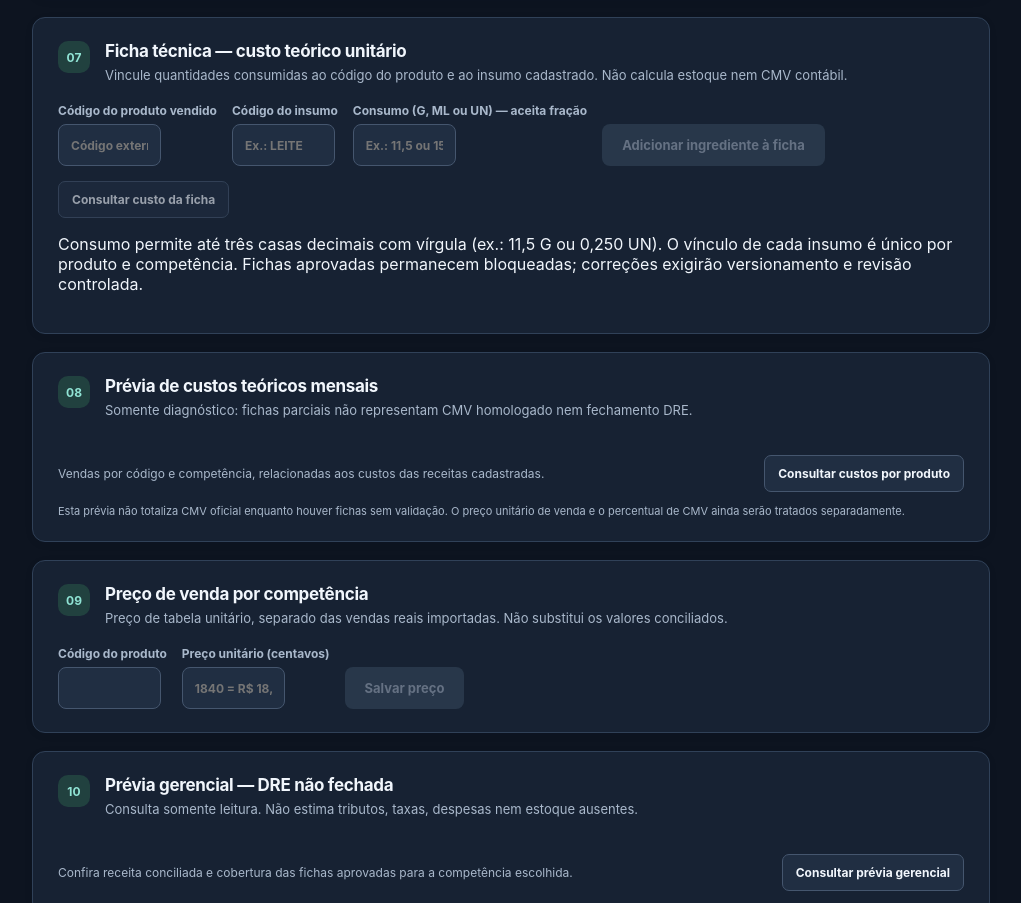
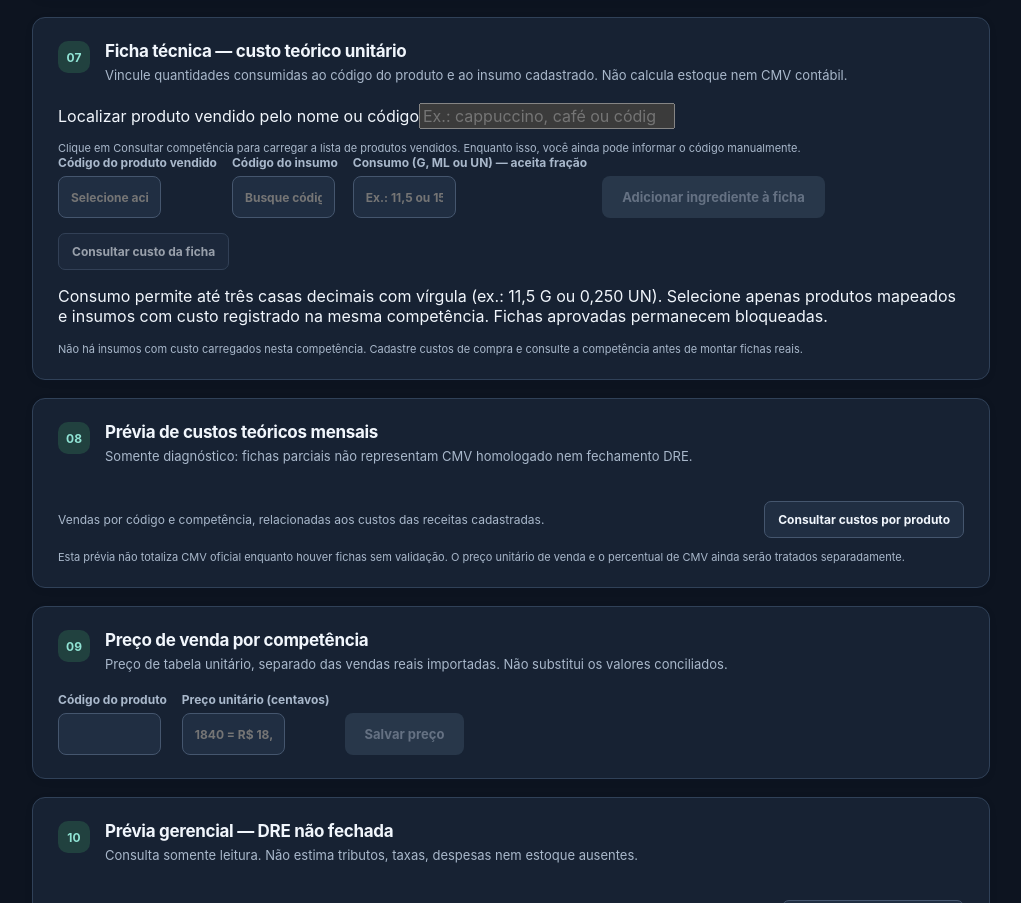
Before and after one commit to MichaelDeCarvalho/DRE-Mais1, a React (Vite) app: page / in a window 1280 px wide. Shown: the part 1543-2446 px from the top of the page, without its empty margins (248-1269 px from the left). Built offline with nearby package versions, Linux system fonts and the light colour scheme.

Commit message:
feat(ui): buscar produto vendido e insumo por competencia e sinalizar fichas aprovadas

```diff
--- a/src/App.tsx
+++ b/src/App.tsx
@@ -4,6 +4,7 @@ import { invoke } from '@tauri-apps/api/core';
 import { brl, periodLabel } from './format';
 import { consultPeriodModules, nextCompetence } from './competence';
 import { parseQuantityMilliBase } from './quantity';
+import { findRecipeCandidates, recipeStatusLabel } from './recipe_selection';
 import type { ImportSummary, CatalogImportSummary, CatalogStatus, MappingOverview } from './types';
 
 const months = Array.from({ length: 12 }, (_, i) => ({ value: String(i + 1).padStart(2, '0'), label: new Intl.DateTimeFormat('pt-BR', { month: 'long', timeZone: 'UTC' }).format(new Date(Date.UTC(2026, i, 1))) }));
@@ -133,6 +134,7 @@ export function App() {
   const [catalogInfo, setCatalogInfo] = useState<CatalogImportSummary | null>(null);
   const [catalogError, setCatalogError] = useState<string | null>(null);
   const [recipeProduct, setRecipeProduct] = useState('');
+  const [recipeProductSearch, setRecipeProductSearch] = useState('');
   const [recipeIngredient, setRecipeIngredient] = useState('');
   const [recipeQty, setRecipeQty] = useState('');
   const [recipeError, setRecipeError] = useState('');
@@ -391,7 +393,7 @@ export function App() {
     setViewedPeriod(null);
     if(clearInputs){
       setProductsPath(null);setPaymentsPath(null);
-      setRecipeProduct('');setRecipeIngredient('');setRecipeQty('');setRecipeApprovalNote('');
+      setRecipeProduct('');setRecipeProductSearch('');setRecipeIngredient('');setRecipeQty('');setRecipeApprovalNote('');
       setIngredientCode('');setIngredientName('');setIngredientQty('');setIngredientCost('');
       setIngredientSupplier('');setIngredientFreight('0');setIngredientSt('0');
       setSalePriceCode('');setSalePriceCents('');
@@ -441,6 +443,14 @@ export function App() {
     try { await refreshPeriod(period); }
     catch(e){setError(explainError(e));}
     finally {setPending(false);}
+  }
+  const recipeCandidates=findRecipeCandidates(costRows,recipeProductSearch);
+  const selectedRecipeRow=costRows.find(row=>row.productCode===recipeProduct);
+  const selectedRecipeApproved=selectedRecipeRow?.status==='FICHA_APROVADA'||Boolean(recipeApprovalMessage);
+  const hasTestIngredient=Boolean(recipeDetail?.lines.some(line=>line.ingredientCode.toUpperCase().includes('TESTE')));
+  function selectRecipeProduct(code:string){
+    setRecipeProduct(code);setRecipeProductSearch('');setRecipeIngredient('');setRecipeQty('');
+    setRecipeCost(null);setRecipeDetail(null);setRecipeApprovalNote('');setRecipeApprovalMessage('');setRecipeError('');
   }
   const visibleProducts = result?.unmappedProducts.filter((p) => `${p.externalCode} ${p.name} ${p.category}`.toLocaleLowerCase('pt-BR').includes(filter.toLocaleLowerCase('pt-BR'))) || [];
   return (
@@ -533,17 +543,40 @@ export function App() {
         </section>
         <section className="section-block" aria-labelledby="recipe-heading">
           <div className="section-heading"><span className="step">07</span><div><h2 id="recipe-heading">Ficha técnica — custo teórico unitário</h2><p>Vincule quantidades consumidas ao código do produto e ao insumo cadastrado. Não calcula estoque nem CMV contábil.</p></div></div>
+          <div className="recipe-selection" role="region" aria-label="Selecionar produto vendido para ficha técnica">
+            <label htmlFor="recipe-product-search">Localizar produto vendido pelo nome ou código</label>
+            <input id="recipe-product-search" type="search" value={recipeProductSearch}
+              disabled={recipeBusy||busy} onChange={e=>setRecipeProductSearch(e.target.value)}
+              placeholder="Ex.: cappuccino, café ou código" />
+            {costRows.length>0 ? <>
+              <p className="footnote">Selecione um produto mapeado da competência {periodLabel(period)}. Prioridade para fichas pendentes. {recipeCandidates.length} opção(ões) exibidas.</p>
+              {recipeCandidates.length>0
+                ? <div className="recipe-choices">{recipeCandidates.map(product=><button
+                    type="button" className={recipeProduct===product.productCode?'recipe-choice selected':'recipe-choice'}
+                    key={product.productCode} disabled={busy} aria-pressed={recipeProduct===product.productCode}
+                    onClick={()=>selectRecipeProduct(product.productCode)}>
+                      <strong>{product.productName}</strong><span className="mono">{product.productCode}</span>
+                      <small>{recipeStatusLabel(product.status)}</small>
+                    </button>)}</div>
+                : <p className="footnote">Nenhum produto mapeado encontrado nesta busca.</p>}
+            </> : <p className="footnote">Clique em Consultar competência para carregar a lista de produtos vendidos. Enquanto isso, você ainda pode informar o código manualmente.</p>}
+            {selectedRecipeRow && <p className="recipe-selected"><strong>Selecionado:</strong> {selectedRecipeRow.productName} · {selectedRecipeRow.productCode} · {recipeStatusLabel(selectedRecipeRow.status)}</p>}
+          </div>
           <div className="selectors">
-            <label>Código do produto vendido<input value={recipeProduct} disabled={recipeBusy} onChange={e=>{setRecipeProduct(e.target.value);setRecipeCost(null);setRecipeDetail(null);}} placeholder="Código externo já mapeado"/></label>
-            <label>Código do insumo<input value={recipeIngredient} disabled={recipeBusy} onChange={e=>setRecipeIngredient(e.target.value)} placeholder="Ex.: LEITE"/></label>
+            <label>Código do produto vendido<input value={recipeProduct} disabled={recipeBusy||busy} onChange={e=>selectRecipeProduct(e.target.value)} placeholder="Selecione acima ou informe o código"/></label>
+            <label>Código do insumo<input list="recipe-ingredient-options" value={recipeIngredient} disabled={recipeBusy||busy} onChange={e=>setRecipeIngredient(e.target.value)} placeholder="Busque código ou selecione abaixo"/></label>
+            <datalist id="recipe-ingredient-options">{ingredients.map(ingredient=><option key={ingredient.code} value={ingredient.code} label={`${ingredient.name} — ${ingredient.baseUnit} — ${brl(ingredient.totalCents)}`}/>)}</datalist>
             <label>Consumo (G, ML ou UN) — aceita fração<input value={recipeQty} disabled={recipeBusy} inputMode="decimal" onChange={e=>setRecipeQty(e.target.value)} placeholder="Ex.: 11,5 ou 150" /></label>
-            <button type="button" className="primary-button" disabled={recipeBusy || !recipeProduct.trim() || !recipeIngredient.trim() || !recipeQty.trim()} onClick={saveRecipeLine}>Adicionar ingrediente à ficha</button>
-            <button type="button" className="outline-button" disabled={recipeBusy || !recipeProduct.trim()} onClick={inspectRecipe}>Consultar custo da ficha</button>
+            <button type="button" className="primary-button" disabled={busy || selectedRecipeApproved || !recipeProduct.trim() || !recipeIngredient.trim() || !recipeQty.trim()} onClick={saveRecipeLine}>Adicionar ingrediente à ficha</button>
+            <button type="button" className="outline-button" disabled={busy || !recipeProduct.trim()} onClick={inspectRecipe}>Consultar custo da ficha</button>
           </div>
-          <p>Consumo permite até três casas decimais com vírgula (ex.: 11,5 G ou 0,250 UN). O vínculo de cada insumo é único por produto e competência. Fichas aprovadas permanecem bloqueadas; correções exigirão versionamento e revisão controlada.</p>
+          <p>Consumo permite até três casas decimais com vírgula (ex.: 11,5 G ou 0,250 UN). Selecione apenas produtos mapeados e insumos com custo registrado na mesma competência. Fichas aprovadas permanecem bloqueadas.</p>
+          {selectedRecipeApproved && <div className="feedback feedback-info" role="status">Ficha aprovada: não é possível adicionar ingredientes nem alterar a composição. Consulte os detalhes abaixo.</div>}
+          {ingredients.length===0 && <p className="footnote">Não há insumos com custo carregados nesta competência. Cadastre custos de compra e consulte a competência antes de montar fichas reais.</p>}
+          {hasTestIngredient && <div className="feedback feedback-error" role="alert">Ficha com insumo de teste identificado. Não aprove como receita real.</div>}
           {recipeDetail && <div className="selectors">
             <label>Conferência da ficha (justificativa obrigatória)<input value={recipeApprovalNote} maxLength={500} disabled={recipeBusy} onChange={e=>setRecipeApprovalNote(e.target.value)} placeholder="Conferi todos os insumos e quantidades da receita"/></label>
-            <button type="button" className="primary-button" disabled={recipeBusy||!recipeApprovalNote.trim()} onClick={approveCurrentRecipe}>Aprovar ficha desta competência</button>
+            <button type="button" className="primary-button" disabled={busy||selectedRecipeApproved||hasTestIngredient||!recipeApprovalNote.trim()} onClick={approveCurrentRecipe}>Aprovar ficha desta competência</button>
           </div>}
           {recipeApprovalMessage && <div className="feedback feedback-info" role="status">{recipeApprovalMessage}</div>}
           {recipeError && <div className="feedback feedback-error" role="alert">{recipeError}</div>}
```
